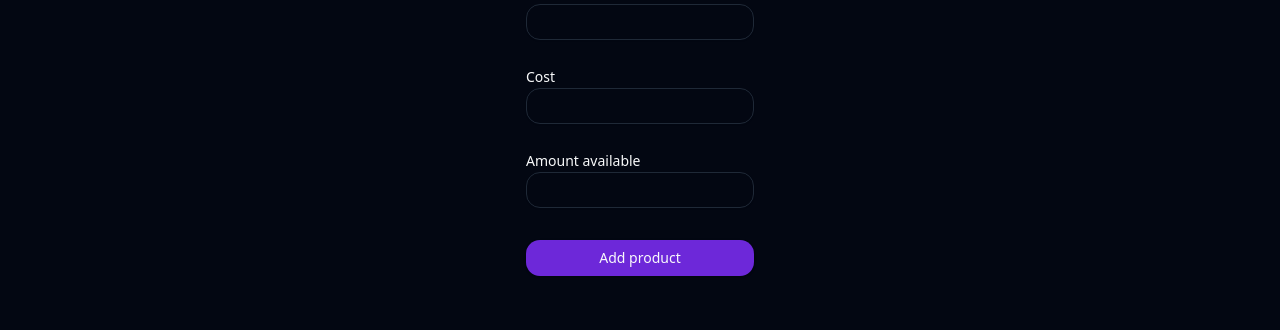
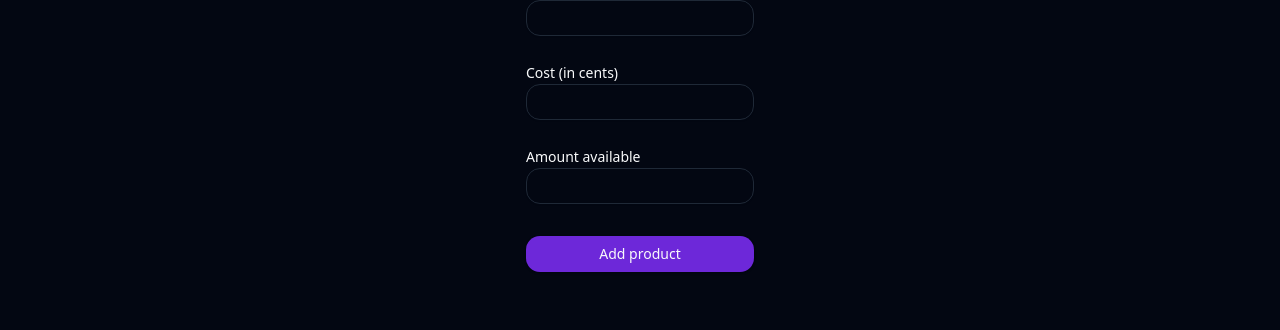
Before and after one commit to felipefa/vending-machine-web, a React (Vite) app: page /add-product in a window 1280 px wide. Shown: the part 291-621 px from the top of the page. Built offline with nearby package versions, Linux system fonts and the light colour scheme; sample sign-in values are in the browser's storage.

Commit message:
feat: add method to create product

```diff
--- a/src/pages/addProductPage/index.tsx
+++ b/src/pages/addProductPage/index.tsx
@@ -1,10 +1,16 @@
 import * as React from 'react';
+import { useNavigate } from 'react-router-dom';
 
 import { Button } from '@/components/ui/button';
 import { Input } from '@/components/ui/input';
 import { Label } from '@/components/ui/label';
+import { useAuth } from '@/hooks/useAuth';
+import { productsService } from '@/services/products';
 
 export function AddProductPage() {
+  const { userIdToken } = useAuth();
+  const navigate = useNavigate();
+
   const [amountAvailable, setAmountAvailable] = React.useState<string>('');
   const [amountAvailableError, setAmountAvailableError] =
     React.useState<string>('');
@@ -12,6 +18,7 @@ export function AddProductPage() {
   const [costError, setCostError] = React.useState<string>('');
   const [productName, setProductName] = React.useState<string>('');
   const [productNameError, setProductNameError] = React.useState<string>('');
+  const [requestError, setRequestError] = React.useState<string>('');
 
   function onChangeAmountAvailable(event: React.ChangeEvent<HTMLInputElement>) {
     const { value } = event.target;
@@ -32,6 +39,7 @@ export function AddProductPage() {
   }
 
   async function handleSubmit(event: React.FormEvent<HTMLFormElement>) {
+    try {
       event.preventDefault();
 
       if (!productName) {
@@ -53,6 +61,30 @@ export function AddProductPage() {
       } else if (Number(amountAvailable) <= 0) {
         setAmountAvailableError('Amount must be greater than 0');
       }
+
+      if (!userIdToken) {
+        return;
+      }
+
+      const response = await productsService.create(
+        {
+          amountAvailable: Number(amountAvailable),
+          cost: Number(cost),
+          productName,
+        },
+        userIdToken
+      );
+
+      if (response.status === 201) {
+        navigate('/manage-products');
+      } else {
+        setRequestError('Something went wrong. Please try again later');
+      }
+    } catch (error) {
+      console.error(error);
+
+      setRequestError('Something went wrong. Please try again later');
+    }
   }
 
   return (
@@ -71,7 +103,7 @@ export function AddProductPage() {
           </p>
         </div>
         <div className="py-2">
-          <Label htmlFor="cost">Cost</Label>
+          <Label htmlFor="cost">Cost (in cents)</Label>
           <Input id="cost" onChange={onChangeCost} value={cost} />
           <p className="py-1 text-sm text-muted-foreground text-red-300">
             {costError}
@@ -93,6 +125,9 @@ export function AddProductPage() {
             Add product
           </Button>
         </div>
+        <p className="py-1 text-sm text-muted-foreground text-red-300">
+          {requestError}
+        </p>
       </form>
     </div>
   );
```
Lines whose indentation alone changed are shown as unchanged.
